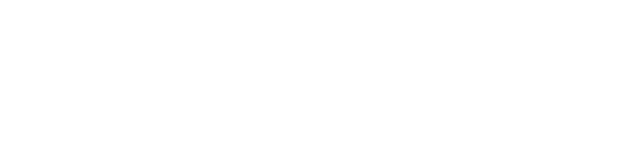
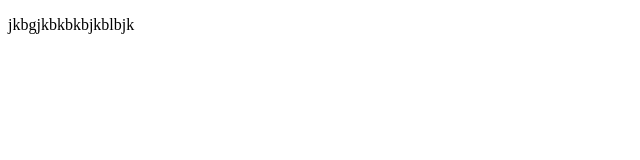
Before and after one commit to Oars97/cursoDemo, a plain HTML site: page index.html in a window 1280 px wide. Shown: the whole page, without its empty margins (0-640 px from the left). Drawn offline with Linux system fonts and the light colour scheme.

Commit message:
cambios klfsjalf

```diff
--- a/index.html
+++ b/index.html
@@ -7,6 +7,6 @@
     <title>mi loco dele pa fuera</title>
 </head>
 <body>
-
+    <p>jkbgjkbkbkbjkblbjk</p>
 </body>
 </html>
```
